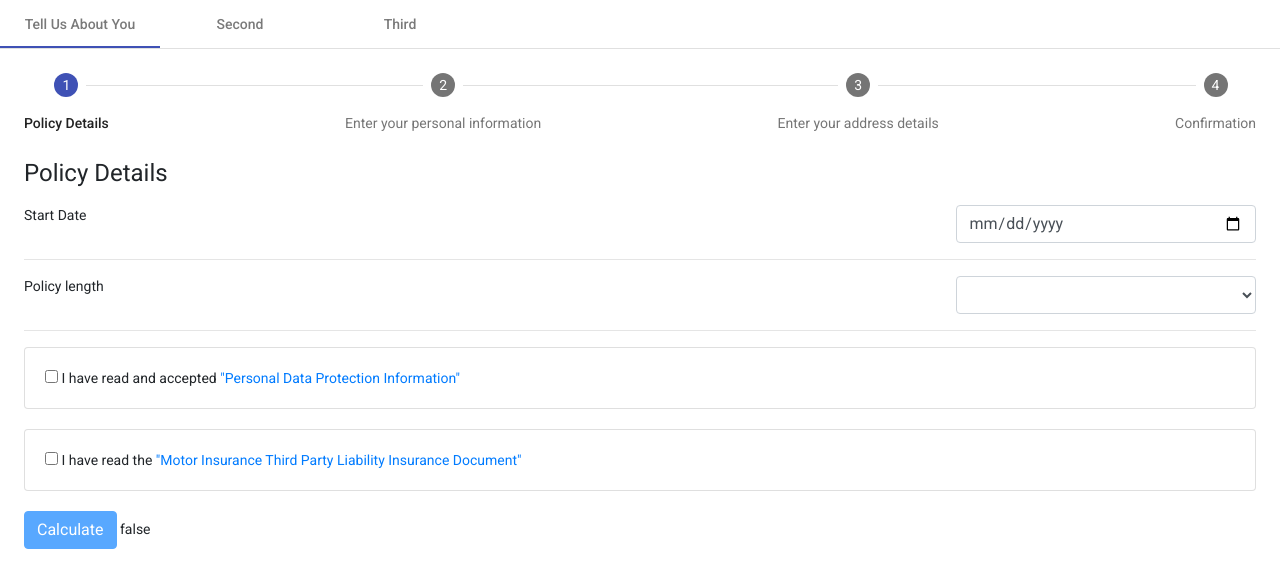
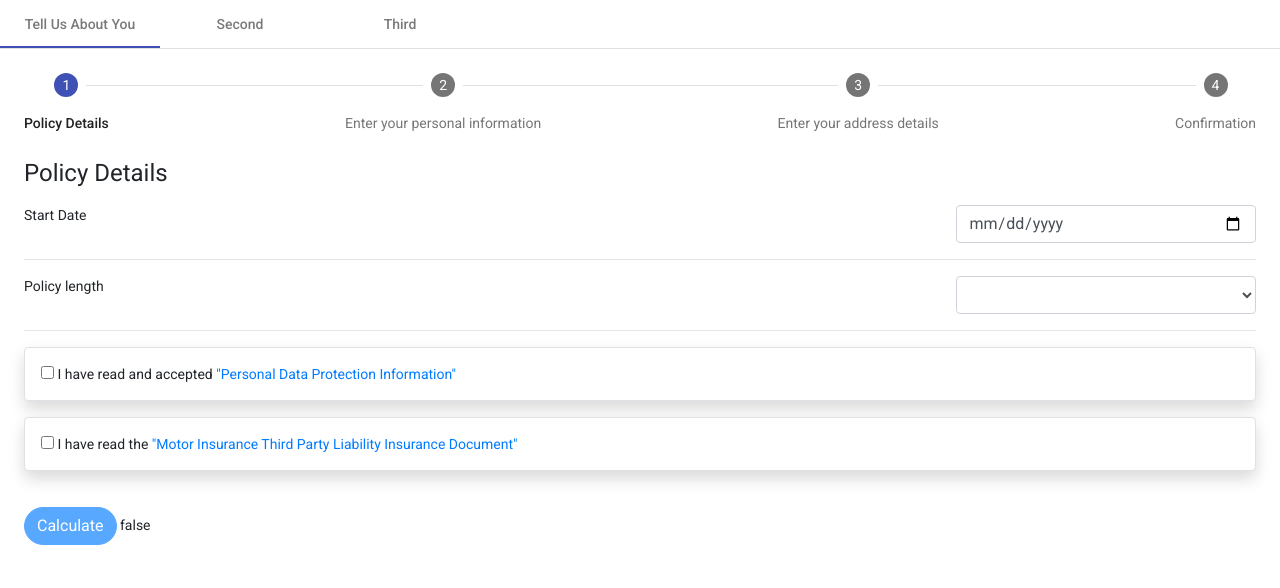
Before and after one commit to karanshirsath/stepperform, an Angular app: page /signIn in a window 1280 px wide. Both pictures are taken after a click on the button "Continue as a Guest". Shown: the top 588 px of the page. Built offline with nearby package versions, Linux system fonts and the light colour scheme.

Commit message:
modified directory and added shadows to checbox in Policy Details

```diff
--- a/src/app/app.module.ts
+++ b/src/app/app.module.ts
@@ -17,9 +17,9 @@ import { StepperComponent } from './stepper/stepper.component';
 import { TabComponent } from './tab/tab.component';
 import {MatTabsModule} from '@angular/material/tabs';
 import {MatCheckboxModule} from '@angular/material/checkbox';
-import { PolicyDetailsComponent } from './components/Policy Details/policy-details/policy-details.component';
 import { LoginComponent } from './components/login/login.component';
 import {MatDividerModule} from '@angular/material/divider';
+import { PolicyDetailsComponent } from './components/policy-details/policy-details.component';
 
 @NgModule({
   declarations: [
--- a/src/app/components/Policy Details/policy-details/policy-details.component.html
+++ b/src/app/components/policy-details/policy-details.component.html
@@ -23,17 +23,25 @@
     </div>
 </div>
 <hr>
-<div class="card">
+<!-- <div class="card">
     <div class="card-body">
         <input type="checkbox" formControlName="check1" (change)="change()"> I have read and accepted <span class="text-primary">"Personal Data Protection Information"</span>
     </div>
 </div>
 <br>
-<div class="card">
+<div class="card ">
     <div class="card-body">
         <input type="checkbox" formControlName="check2" (change)="change()"> I have read the <span class="text-primary">"Motor Insurance Third Party Liability Insurance Document"</span>
     </div>
+</div> -->
+<div class=" border shadow p-3 mb-3 bg-white rounded">
+    <input type="checkbox" formControlName="check1" (change)="change()"> I have read and accepted <span class="text-primary">"Personal Data Protection Information"</span>
+
+</div>
+<div class="border shadow p-3 mb-3 bg-white rounded">
+    <input type="checkbox" formControlName="check2" (change)="change()"> I have read the <span class="text-primary">"Motor Insurance Third Party Liability Insurance Document"</span>
+
 </div>
 <br>
 </form>
-<button class="btn btn-primary" (click)="submit()" mat-raised-button  matStepperNext [disabled]="!registerForm.valid">Calculate</button>
+<button class="btn btn-primary rounded-pill" (click)="submit()" mat-raised-button  matStepperNext [disabled]="!registerForm.valid">Calculate</button>
--- a/src/app/components/Policy Details/policy-details/policy-details.component.ts
+++ b/src/app/components/policy-details/policy-details.component.ts
@@ -1,6 +1,5 @@
 import { Component, OnInit, EventEmitter, Output, ViewChild } from '@angular/core';
 import { FormGroup, FormBuilder, Validators } from '@angular/forms';
-import { StepperComponent } from 'src/app/stepper/stepper.component';
 
 @Component({
   selector: 'app-policy-details',
```
Also changed, not shown: src/app/components/policy-details/policy-details.component.css (added), 1 other file (tests, documents, lock files or other folders).
